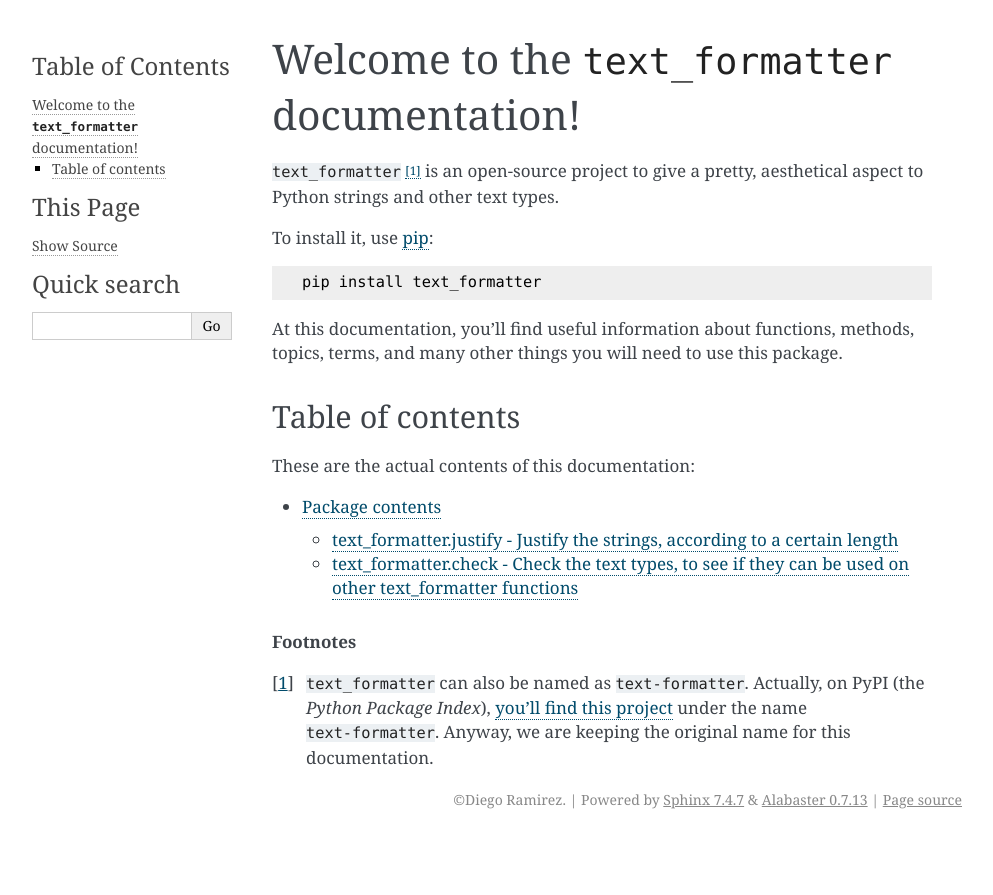
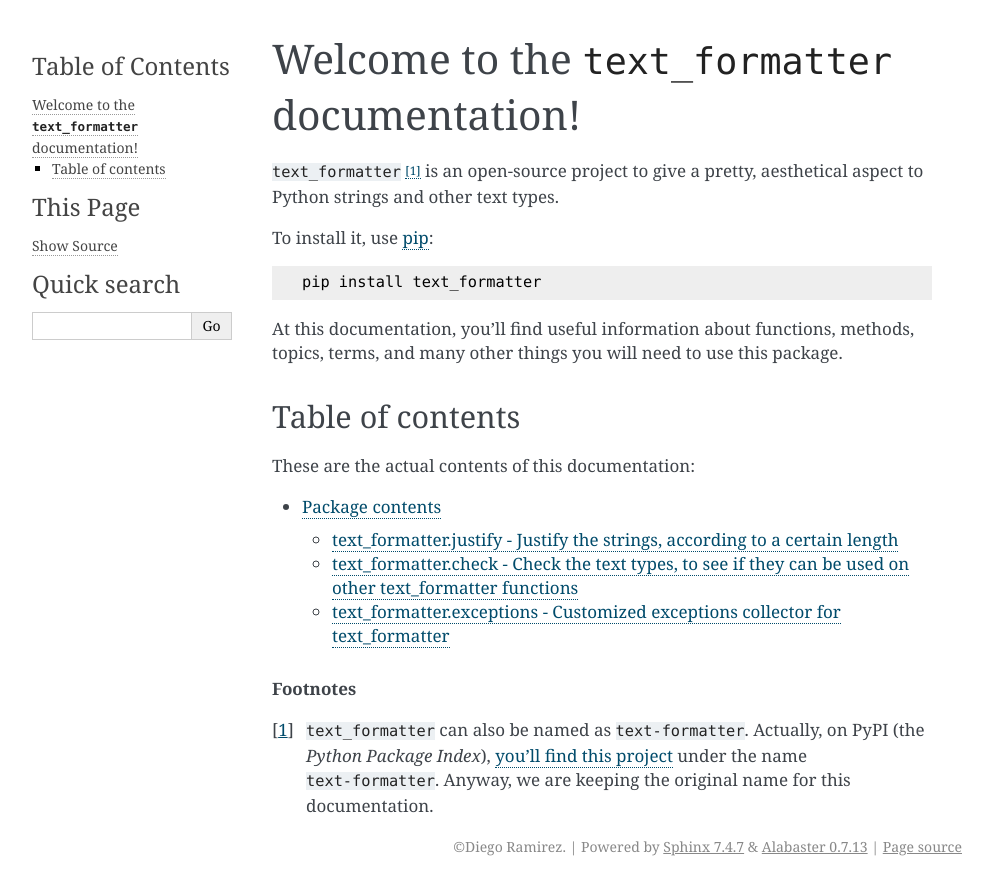
Before and after one commit to DiddiLeija/text_formatter, a Sphinx documentation site: the page built from docs/index.rst, in a window 1280 px wide. Shown: the top 895 px of the page, without its empty margins (148-1141 px from the left). Built offline with Sphinx 7.4.7, drawn with Linux system fonts in a browser that asks for light colours.

Commit message:
Add `module_exceptions.rst` to `index.rst`
Use the ":ref:" for that.

```diff
--- a/docs/index.rst
+++ b/docs/index.rst
@@ -23,6 +23,7 @@ These are the actual contents of this documentation:
 
   * :ref:`module-justify`
   * :ref:`module-check`
+  * :ref:`module-exceptions`
 
 .. rubric:: Footnotes
 
```
